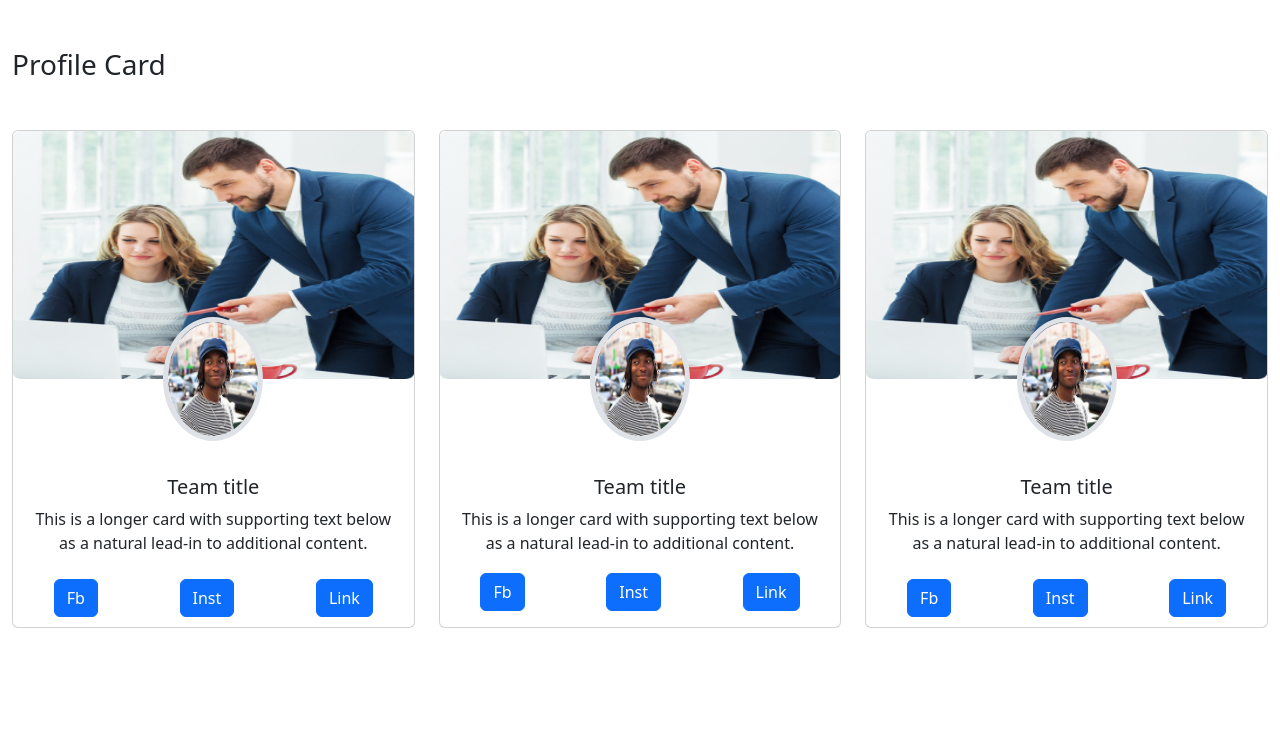
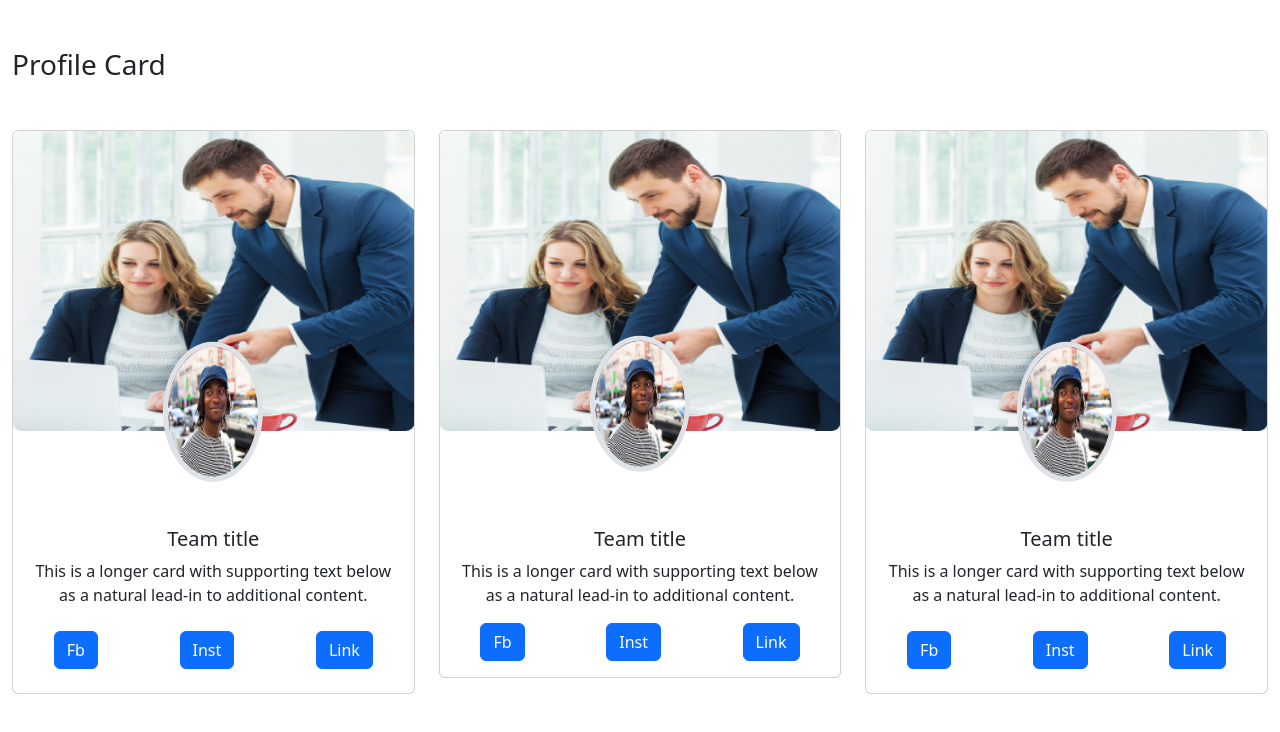
Before and after one commit to rijwanulalam/explore-bootstrap, a plain HTML site: page index.html in a window 1280 px wide. Drawn offline with nearby package versions, Linux system fonts and the light colour scheme.

Commit message:
backgound image fix

```diff
--- a/index.html
+++ b/index.html
@@ -5,6 +5,7 @@
   <meta charset="UTF-8">
   <meta name="viewport" content="wi, initial-scale=1.0">
   <title>Bootstrap</title>
+  <link rel="stylesheet" href="style.css">
   <link href="https://cdn.jsdelivr.net/npm/bootstrap@5.2.3/dist/css/bootstrap.min.css" rel="stylesheet"
     integrity="sha384-rbsA2VBKQhggwzxH7pPCaAqO46MgnOM80zW1RWuH61DGLwZJEdK2Kadq2F9CUG65" crossorigin="anonymous">
 </head>
@@ -35,7 +36,7 @@
     <h3>Profile Card</h3>
     <div class="row my-5">
       <div class="col-12 col-md-6 col-lg-4 mb-3">
-        <div class="card h-75 w-100 mx-auto position-relative">
+        <div class="card w-100 mx-auto position-relative">
           <img src="images/team3.png" class="card-img-top h-50" alt="...">
           <img src="images/person 3.png"
             class="img-fluid position-absolute h-25 w-25 top-50 start-50 translate-middle border rounded-circle border-5" alt="">
@@ -53,8 +54,8 @@
       <!-- </div>> -->
       </div>
       <div class="col-12 col-md-6 col-lg-4 mb-3">
-        <div class="card h-75 w-100 mx-auto position-relative">
-          <img src="images/team3.png" class="card-img-top h-50" alt="...">
+        <div class="card w-100 mx-auto position-relative">
+          <img src="images/team3.png" class="card-img-top h-25" alt="...">
           <img src="images/person 3.png"
             class="img-fluid position-absolute h-25 w-25 top-50 start-50 translate-middle border rounded-circle border-5" alt="">
           <div class="card-body text-center mt-5 pt-5">
@@ -70,7 +71,7 @@
         </div>
       </div>
       <div class="col-12 col-md-6 col-lg-4 mb-3">
-        <div class="card h-75 w-100 mx-auto position-relative">
+        <div class="card w-100 mx-auto position-relative">
           <img src="images/team3.png" class="card-img-top h-50" alt="...">
           <img src="images/person 3.png"
             class="img-fluid position-absolute h-25 w-25 top-50 start-50 translate-middle border rounded-circle border-5" alt="">
--- /dev/null
+++ b/style.css
@@ -0,0 +1,3 @@
+.card-img-top{
+    max-height: 300px;
+}
```
